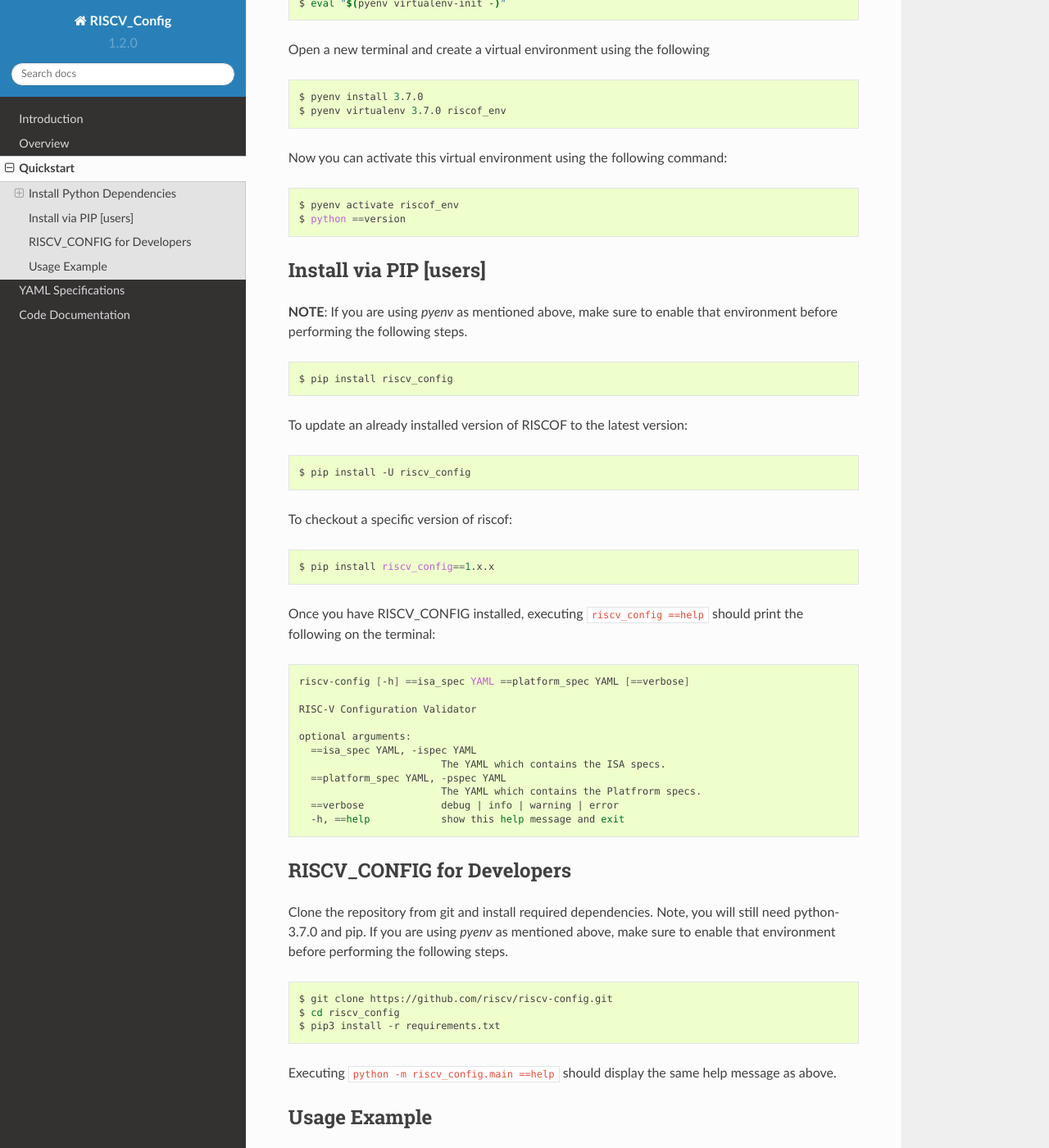
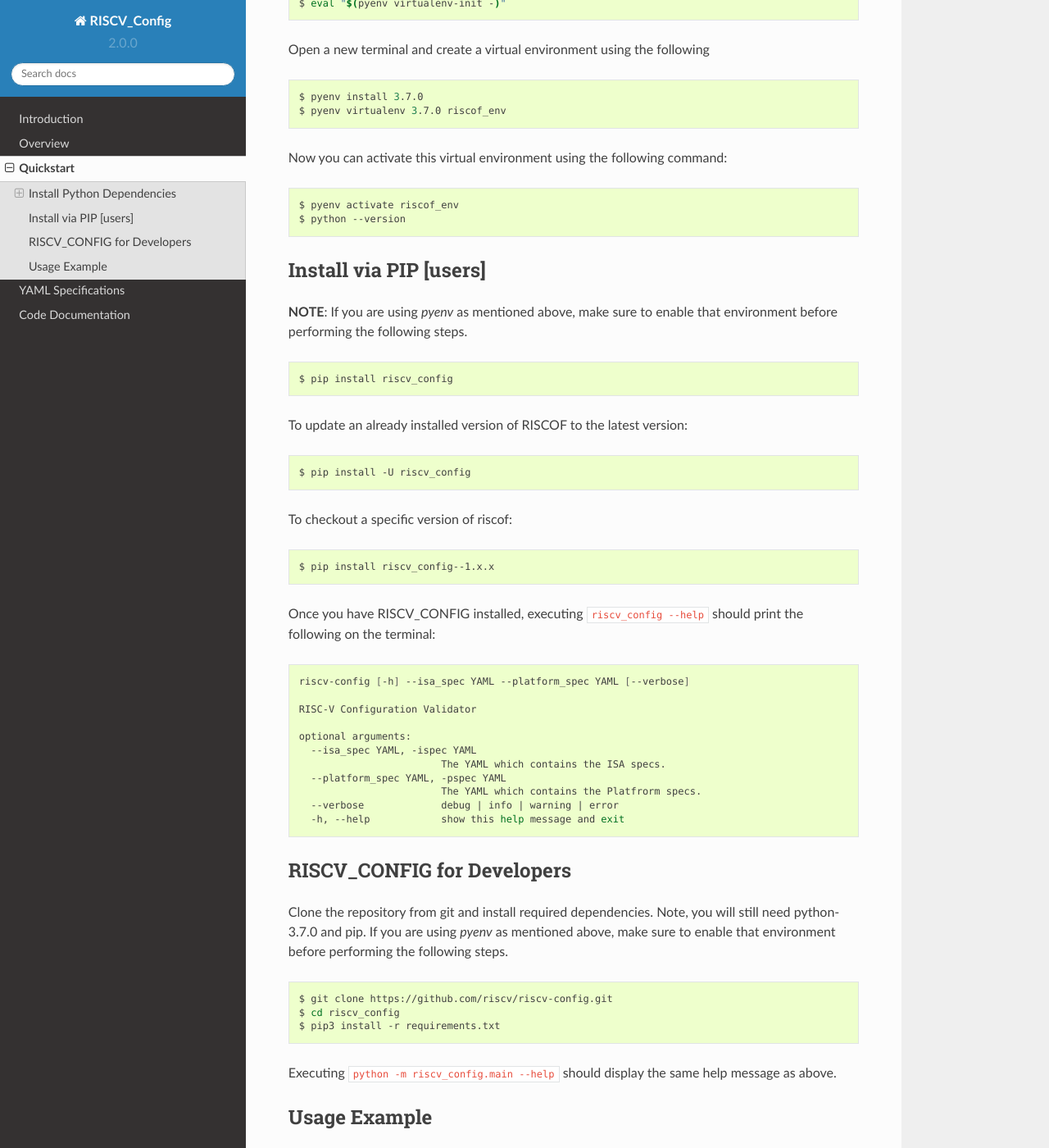
Before and after one commit to riscv-software-src/riscv-config, a Sphinx documentation site: the page built from docs/source/quickstart.rst, in a window 1280 px wide and 1400 px high, scrolled down 844 px. Shown: the whole window at 82% size. Built offline with Sphinx 7.4.7 and the Read the Docs theme 2.0.0, drawn with Linux system fonts in a browser that asks for light colours.

Commit message:
fixed doc issues

```diff
--- a/docs/source/conf.py
+++ b/docs/source/conf.py
@@ -27,6 +27,11 @@ def gen_schema_doc(infile, outfile):
 
     rst_file.close()
 
+def get_version():
+    changelog = open('../../CHANGELOG.md','r').read()
+    x = re.findall(r'##(.*?)-',changelog)[0]
+    return str(x)
+
 gen_schema_doc('../../riscv_config/schemas/schema_isa.yaml', 'schema_isa.rst')
 gen_schema_doc('../../riscv_config/schemas/schema_platform.yaml', 'schema_platform.rst')
 
@@ -40,10 +45,9 @@ project = u'RISCV_Config'
 copyright = '2019 InCore Semiconductors, IIT Madras'
 author = 'InCore Semiconductors Pvt. Ltd.'
 
-# The short X.Y version
-version = '1.2.0'
+version = str(get_version())
 # The full version, including alpha/beta/rc tags
-release = 'beta'
+release = version
 
 
 # -- General configuration ---------------------------------------------------
--- a/docs/source/quickstart.rst
+++ b/docs/source/quickstart.rst
@@ -50,7 +50,7 @@ Now you can activate this virtual environment using the following command:
 .. code-block:: bash
 
   $ pyenv activate riscof_env
-  $ python ==version
+  $ python --version
 
 Install via PIP [users]
 =======================
@@ -72,23 +72,23 @@ To checkout a specific version of riscof:
 
 .. code-block:: bash
 
-  $ pip install riscv_config==1.x.x
+  $ pip install riscv_config--1.x.x
 
-Once you have RISCV_CONFIG installed, executing ``riscv_config ==help`` should print the following on the terminal:
+Once you have RISCV_CONFIG installed, executing ``riscv_config --help`` should print the following on the terminal:
 
 .. code-block:: bash
 
-    riscv-config [-h] ==isa_spec YAML ==platform_spec YAML [==verbose]
+    riscv-config [-h] --isa_spec YAML --platform_spec YAML [--verbose]
 
     RISC-V Configuration Validator
 
     optional arguments:
-      ==isa_spec YAML, -ispec YAML
+      --isa_spec YAML, -ispec YAML
                             The YAML which contains the ISA specs.
-      ==platform_spec YAML, -pspec YAML
+      --platform_spec YAML, -pspec YAML
                             The YAML which contains the Platfrorm specs.
-      ==verbose             debug | info | warning | error
-      -h, ==help            show this help message and exit
+      --verbose             debug | info | warning | error
+      -h, --help            show this help message and exit
 
 
 
@@ -105,7 +105,7 @@ performing the following steps.
   $ cd riscv_config
   $ pip3 install -r requirements.txt
 
-Executing ``python -m riscv_config.main ==help`` should display the same help message as above.
+Executing ``python -m riscv_config.main --help`` should display the same help message as above.
 
 Usage Example
 =============
```
